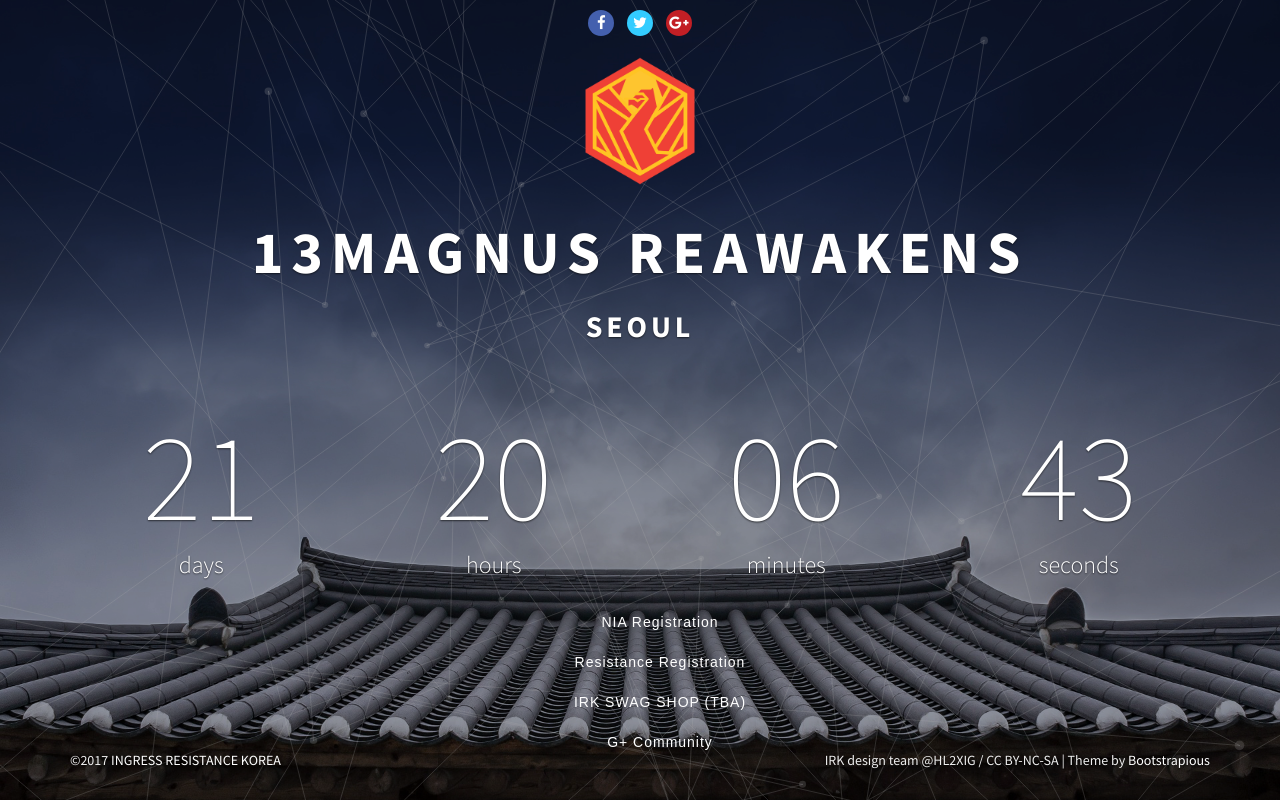
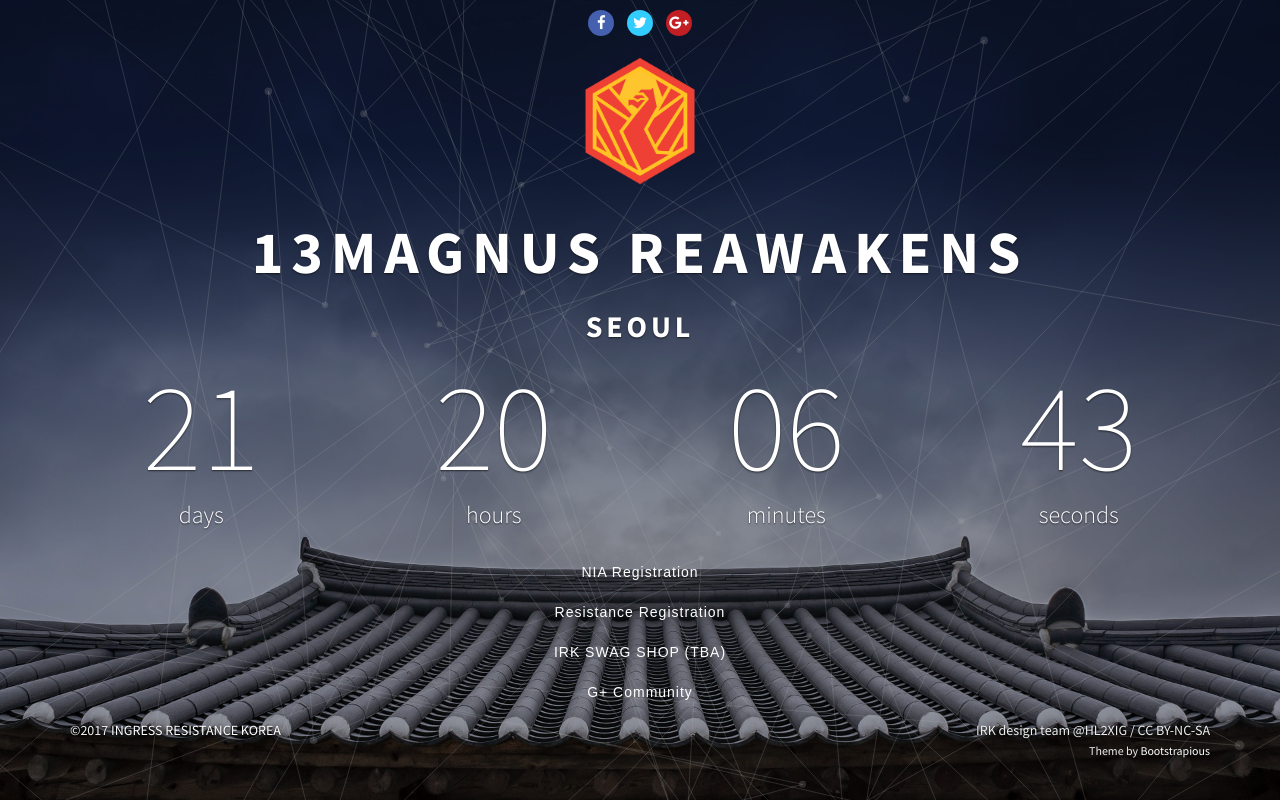
Before and after one commit to Beomi/irkshop, a Django app: page / in a window 1280 px wide. Run offline with Django 3.2, Linux system fonts and the light colour scheme; parts of the project's set-up code (start-up, migrations or seed data) failed here and were passed over; some libraries are stand-ins or nearby versions.

Commit message:
Update: Remove unused tags for Index

```diff
--- a/static/css/style.default.css
+++ b/static/css/style.default.css
@@ -143,8 +143,16 @@
     }
 }
 
+@media (max-width: 767px) {
+    .backgroundTransition .main .countdown {
+        margin-top: 35px;
+        text-align: center;
+        color: #fff;
+        text-shadow: 0 1px 2px rgba(0, 0, 0, 0.6);
+    }
+}
+
 .backgroundTransition .main .countdown {
-    margin-top: 50px;
     text-align: center;
     color: #fff;
     text-shadow: 0 1px 2px rgba(0, 0, 0, 0.6);
--- a/templates/index.html
+++ b/templates/index.html
@@ -35,7 +35,7 @@
             z-index: 1;
             width: 100%;
             height: auto;
-            overflow: hidden;
+            overflow: scroll;
             position: absolute;
             top: 0;
             left: 0;
@@ -47,13 +47,17 @@
 
         div.canvas-content {
             position: relative;
-            z-index: 2000;
+            z-index: 1;
             color: #0474B3;
             text-align: center;
-            padding-top: 0px;
+            padding-top: 0;
         }
 
         /*--------------------------------------*/
+
+        .link_set {
+            z-index: 999 !important;
+        }
 
         .link_set ul li {
             font-size: inherit;
@@ -111,6 +115,11 @@
             -webkit-transform: translateX(0px);
             -moz-transform: translateX(0px);
             transform: translateX(0px);
+        }
+
+        ul, li {
+            padding: 0;
+            margin: 0;
         }
 
     </style>
@@ -198,18 +207,8 @@
             </div>
             <!-- /.countdown-->
 
-            <div class="mailing-list">
 
-                <div class="row">
-                    <form class="form-inline">
-                        <div class="form-group">
-                            <!--<label for="email" class="sr-only"></label>
-                            <input type="email" placeholder="jane.doe@example.com" id="email" class="form-control transparent">-->
-
-                            <!---------------------------------------------------------------------------------------------------------------------->
-
-                            <div class="link_set">
-                                <section class="color-1">
+            <div class="link_set" style="margin: 20px auto">
                 <nav class="cl-effect-1">
                     <ul>
                         <li>
@@ -227,30 +226,23 @@
                         </li>
                     </ul>
                 </nav>
-                                </section>
-                            </div>
-
-
-                            <!---------------------------------------------------------------------------------------------------------------------->
-
-
-                        </div>
-                        <!--<button class="btn btn-danger">subscribe</button>-->
-                    </form>
-                </div>
             </div>
         </div>
 
-        <div class="footer" style="margin:auto;">
+        <div class="footer" style="margin: 10px auto;">
             <div class="container">
                 <div class="row">
-                    <div class="col-md-6" style="text-align:left;">
+                    <div class="col-md-6">
                         <p>&copy;2017 <a href="http://cafe.naver.com/ingressresistance/" target="_blank">INGRESS
                             RESISTANCE KOREA</a></p>
                     </div>
                     <div class="col-md-6">
-                        <p class="credit">IRK design team @HL2XIG / CC BY-NC-SA | Theme by <a
-                                href="https://bootstrapious.com/tutorials" target="_blank">Bootstrapious</a></p>
+                        <p class="credit">IRK design team @HL2XIG / CC BY-NC-SA <br>
+                            <small>
+                                Theme by <a
+                                    href="https://bootstrapious.com/tutorials" target="_blank">Bootstrapious</a>
+                            </small>
+                        </p>
                         <!-- Please do not remove the backlink to us unless you support the development at https://bootstrapious.com/donate. It is part of the license conditions. Thanks for understanding :) -->
                     </div>
                 </div>
```
Lines whose indentation alone changed are shown as unchanged.
